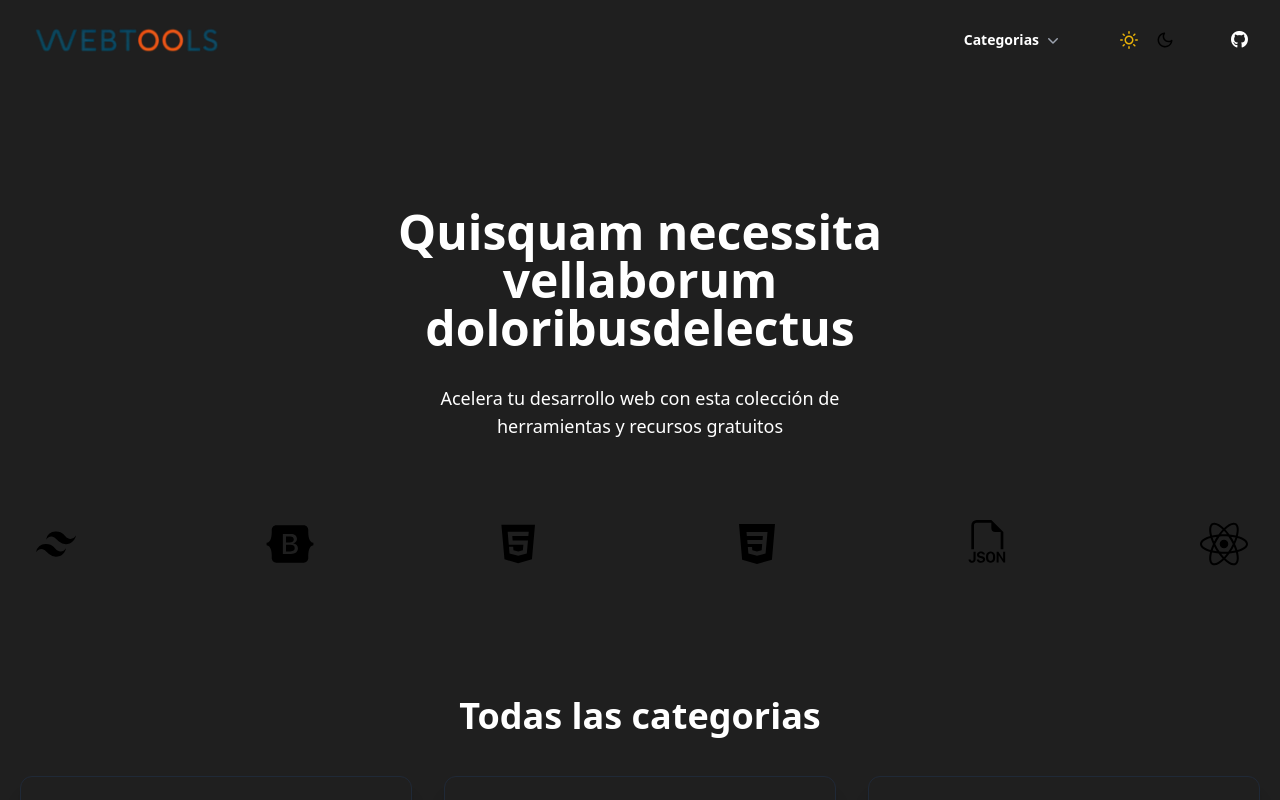
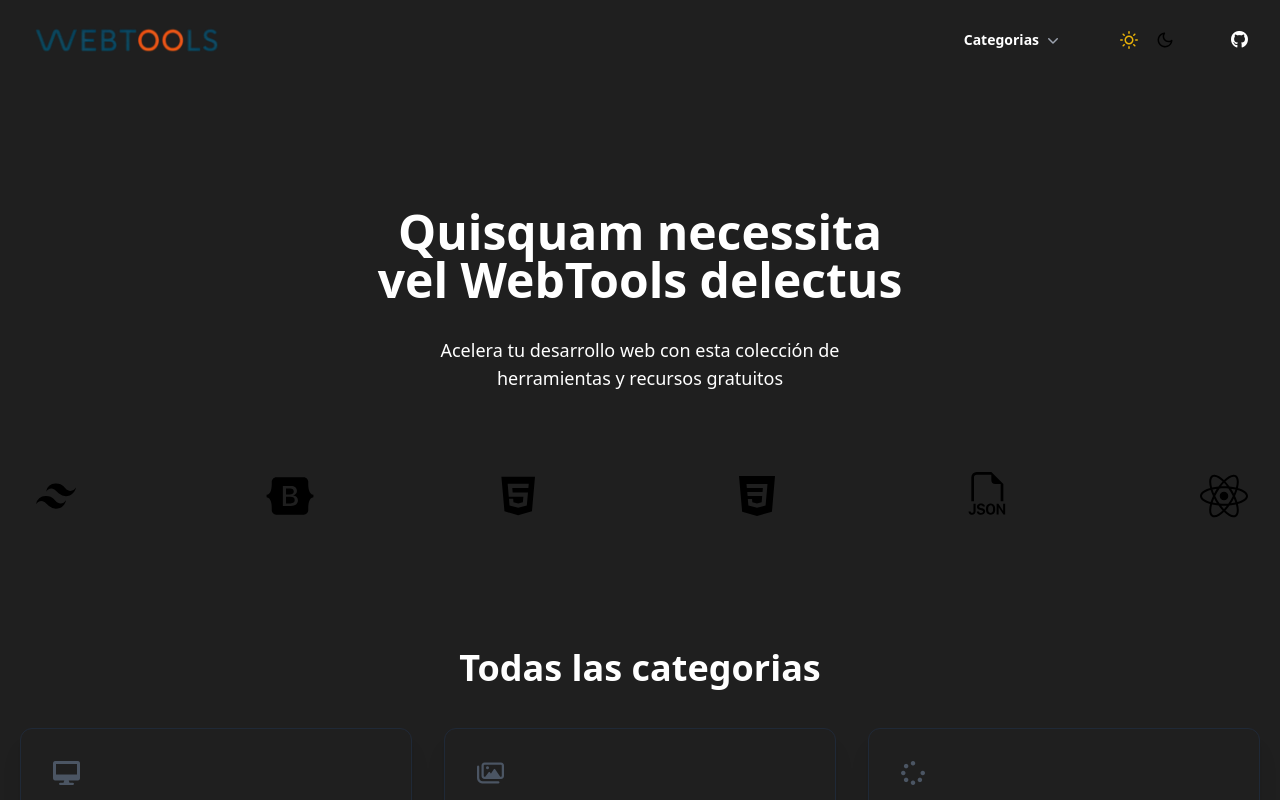
Before and after one commit to ACaminos/webtools, a React (Vite) app: page / in a window 1280 px wide. Shown: the top 800 px of the page. Built offline with nearby package versions, Linux system fonts and the light colour scheme.

Commit message:
test show image

```diff
--- a/src/components/Header.jsx
+++ b/src/components/Header.jsx
@@ -21,7 +21,7 @@
         <div className="flex lg:flex-1">
           <a href="#" className="-m-1.5 p-1.5">
             <span className="sr-only text-white">WebTools</span>
-            <img alt="" src="/public/webTools.png" className='h-8'/>
+            <img alt="" src="/webTools.png" className='h-8'/>
           </a>
         </div>
         <div className="flex lg:hidden">
--- a/src/components/Hero.jsx
+++ b/src/components/Hero.jsx
@@ -2,8 +2,8 @@
   return (
     <section className="dark:bg-dark-100 dark:text-gray-800">
       <div className="container mx-auto flex flex-col items-center px-4 pt-32 text-center md:px-10 lg:px-32 xl:max-w-3xl">
-        <h1 className="text-white text-4xl font-bold leading-none sm:text-5xl">Quisquam necessita vel
-          <span className="dark:text-violet-600">laborum doloribus</span>delectus
+        <h1 className="text-white text-4xl font-bold leading-none sm:text-5xl">Quisquam necessita vel&nbsp;
+          <span className="dark:text-violet-600">WebTools</span>&nbsp;delectus
         </h1>
         <p className="text-white px-8 mt-8 mb-12 text-lg">Acelera tu desarrollo web con esta colección de herramientas y recursos gratuitos</p>
         {/* <div className="flex flex-wrap justify-center">
```
